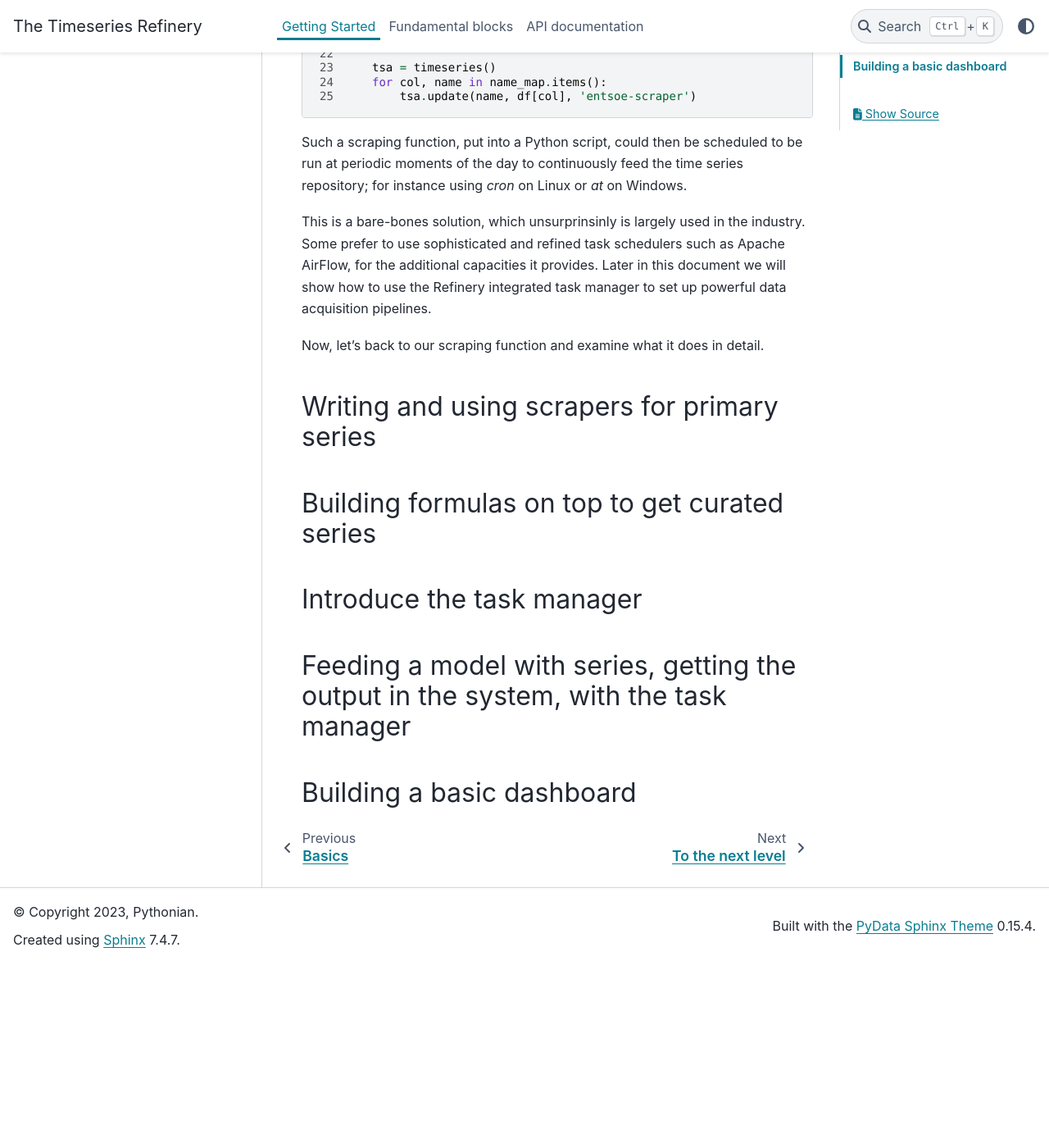
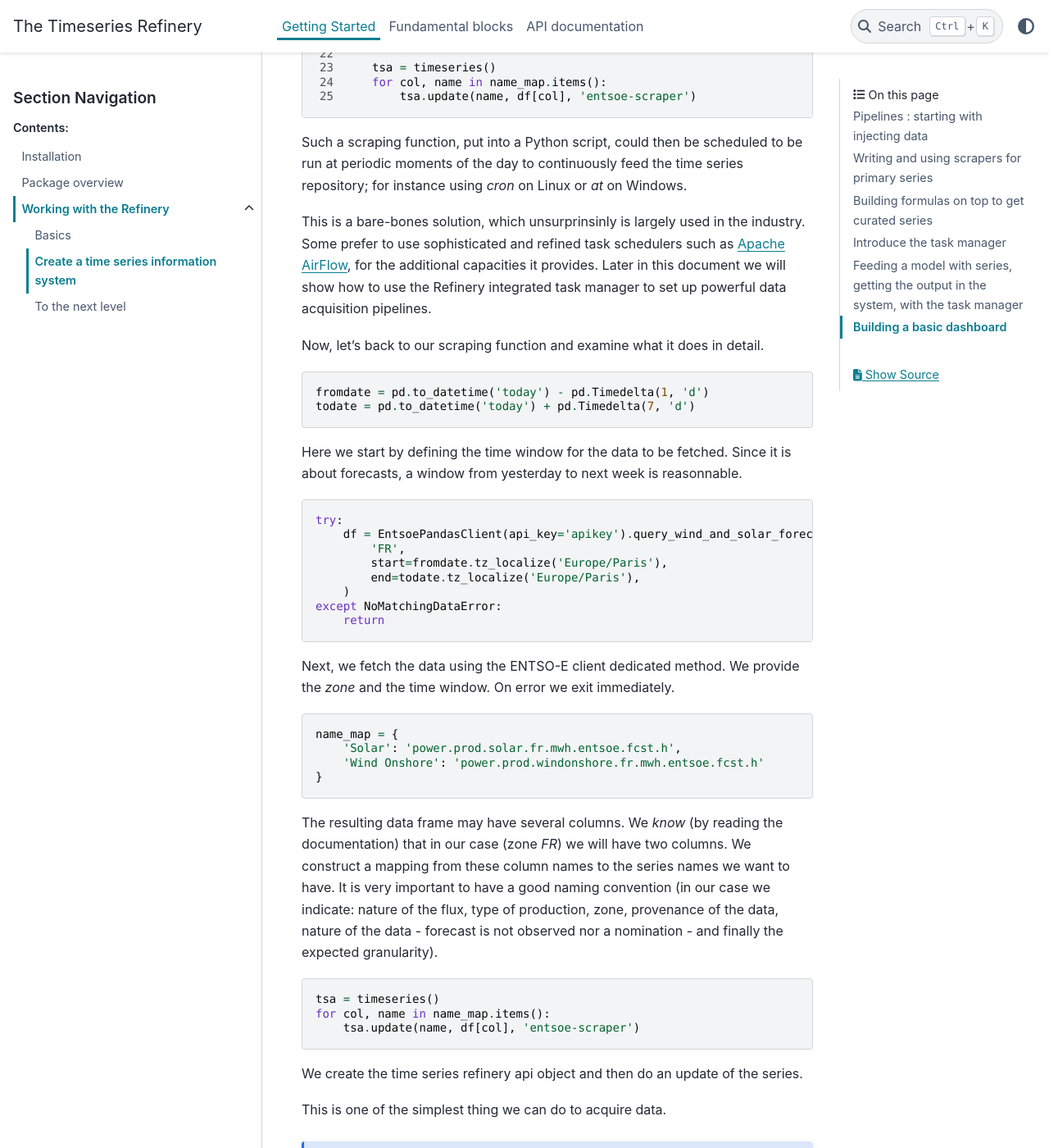
Before and after one commit to pythonianfr/tshistory_refinery, a Sphinx documentation site: the page built from docs/getting_started/tutorials/medium.rst, in a window 1280 px wide and 1400 px high, scrolled down 1290 px. Shown: the whole window at 82% size. Built offline with Sphinx 7.4.7 and the PyData theme 0.15.4, drawn with Linux system fonts in a browser that asks for light colours; before the commit the page ends 2466 px from its top, so only the background shows below that; some of the changed text lies outside the part shown.

Commit message:
docs/medium: complete the most basic data acquisition scheme
related to #28

```diff
--- a/docs/getting_started/tutorials/medium.rst
+++ b/docs/getting_started/tutorials/medium.rst
@@ -73,12 +73,80 @@ feed the time series repository; for instance using `cron` on Linux or
 
 This is a bare-bones solution, which unsurprinsinly is largely used in
 the industry. Some prefer to use sophisticated and refined task
-schedulers such as Apache AirFlow, for the additional capacities it
-provides. Later in this document we will show how to use the Refinery
-integrated task manager to set up powerful data acquisition pipelines.
+schedulers such as `Apache AirFlow <https://airflow.apache.org/>`_,
+for the additional capacities it provides. Later in this document we
+will show how to use the Refinery integrated task manager to set up
+powerful data acquisition pipelines.
 
 Now, let's back to our scraping function and examine what it does in
 detail.
+
+.. code:: python
+
+        fromdate = pd.to_datetime('today') - pd.Timedelta(1, 'd')
+        todate = pd.to_datetime('today') + pd.Timedelta(7, 'd')
+
+Here we start by defining the time window for the data to be
+fetched. Since it is about forecasts, a window from yesterday to next
+week is reasonnable.
+
+.. code:: python
+
+        try:
+            df = EntsoePandasClient(api_key='apikey').query_wind_and_solar_forecast(
+                'FR',
+                start=fromdate.tz_localize('Europe/Paris'),
+                end=todate.tz_localize('Europe/Paris'),
+            )
+        except NoMatchingDataError:
+            return
+
+Next, we fetch the data using the ENTSO-E client dedicated method. We
+provide the `zone` and the time window. On error we exit immediately.
+
+.. code:: python
+
+        name_map = {
+            'Solar': 'power.prod.solar.fr.mwh.entsoe.fcst.h',
+            'Wind Onshore': 'power.prod.windonshore.fr.mwh.entsoe.fcst.h'
+        }
+
+The resulting data frame may have several columns. We *know* (by
+reading the documentation) that in our case (zone `FR`) we will have
+two columns. We construct a mapping from these column names to the
+series names we want to have. It is very important to have a good
+naming convention (in our case we indicate: nature of the flux, type
+of production, zone, provenance of the data, nature of the data
+- forecast is not observed nor a nomination - and finally the
+expected granularity).
+
+.. code:: python
+
+        tsa = timeseries()
+        for col, name in name_map.items():
+            tsa.update(name, df[col], 'entsoe-scraper')
+
+We create the time series refinery api object and then do an update of
+the series.
+
+This is one of the simplest thing we can do to acquire data.
+
+.. note::
+
+   This however is a bit ad-hoc and lacks separation of concerns:
+
+   * acquisition and injection happens in the same place
+
+   * the horizon/time window handling is hard-coded
+
+   * there is no handling of metadata, and we won't know easily the
+     provenance of the acquired data
+
+   * we hard-coded the zone and time window
+
+   In the chapter on advanced topics we will propose a more structured
+   way to organize this and address the issues listed above.
+
 
 Writing and using scrapers for primary series
 ---------------------------------------------
```
